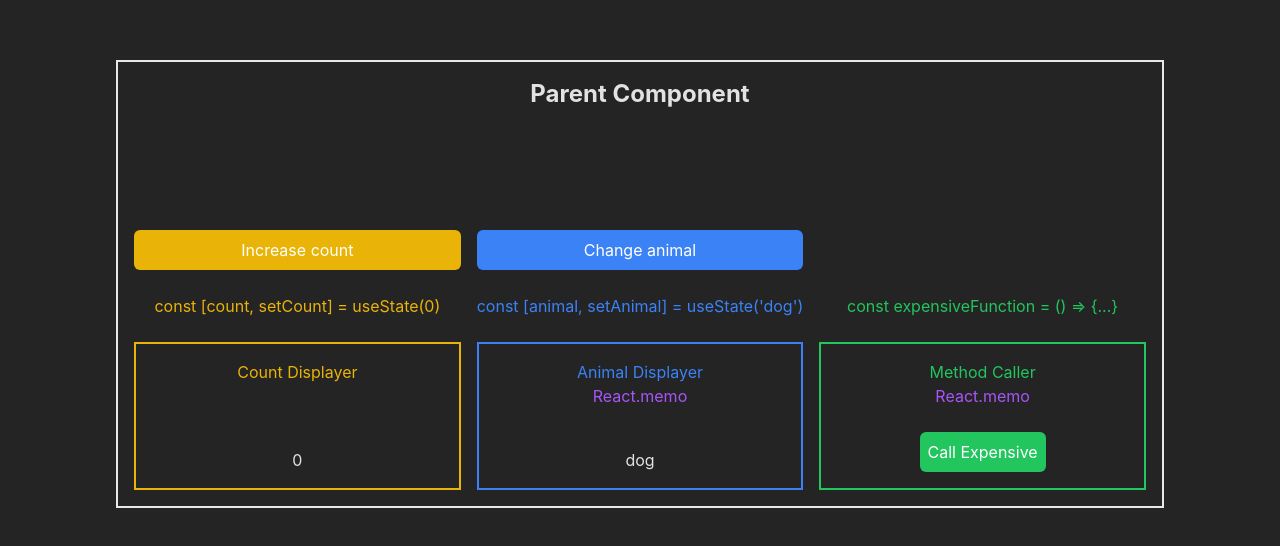
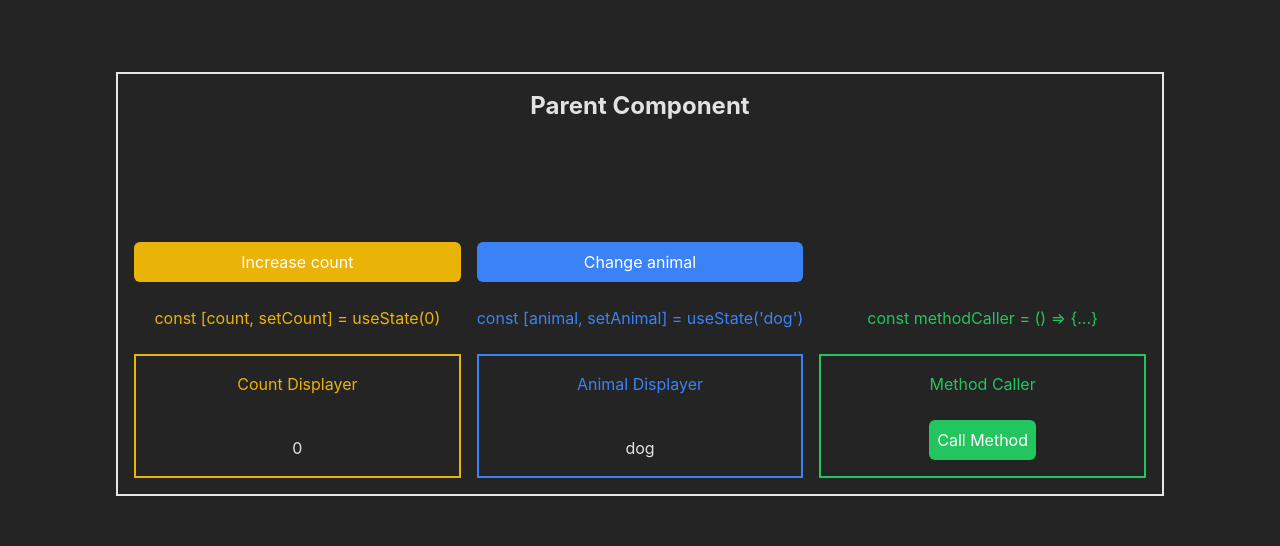
Before and after one commit to SilviuIordache/react-feature, a React (Vite) app: page / in a window 1280 px wide. Shown: the part 116-662 px from the top of the page. Built offline with nearby package versions, Linux system fonts and the light colour scheme.

Commit message:
Simplify examples

```diff
--- a/src/ReactConcepts/UseCallback/AnimalDisplayer.tsx
+++ b/src/ReactConcepts/UseCallback/AnimalDisplayer.tsx
@@ -5,8 +5,7 @@ import { RenderDisplayer } from '../../hooks/RenderDisplayer';
 interface AnimalDisplayerProps {
   animal: string;
 }
-export const AnimalDisplayer = React.memo(
-  ({ animal }: AnimalDisplayerProps) => {
+export const AnimalDisplayer = ({ animal }: AnimalDisplayerProps) => {
   const showRerender = useRenderIndicator();
 
   useEffect(() => {
@@ -15,16 +14,15 @@ export const AnimalDisplayer = React.memo(
 
   return (
     <div className="border-2 border-blue-500 p-4 flex flex-col justify-between">
-        <RenderDisplayer showRerender={showRerender} />
+      {/* <RenderDisplayer showRerender={showRerender} /> */}
 
       <div>
         <div className=" text-blue-500">Animal Displayer</div>
 
-          <div className="text-purple-500">React.memo</div>
+        {/* <div className="text-purple-500">React.memo</div> */}
       </div>
 
       <p> {animal}</p>
     </div>
   );
-  }
-);
+};
--- a/src/ReactConcepts/UseCallback/CountDisplayer.tsx
+++ b/src/ReactConcepts/UseCallback/CountDisplayer.tsx
@@ -10,7 +10,7 @@ export const CountDisplayer = ({ count }: { count: number }) => {
 
   return (
     <div className="border-2 border-yellow-500 p-4 flex flex-col justify-between">
-      <RenderDisplayer showRerender={showRerender} />
+      {/* <RenderDisplayer showRerender={showRerender} /> */}
 
       <div className="text-yellow-500">Count Displayer</div>
 
--- a/src/ReactConcepts/UseCallback/MethodCaller.tsx
+++ b/src/ReactConcepts/UseCallback/MethodCaller.tsx
@@ -3,33 +3,33 @@ import useRenderIndicator from '../../hooks/useRenderIndicator';
 import { RenderDisplayer } from '../../hooks/RenderDisplayer';
 
 interface MethodCallerProps {
-  expensiveHandler: () => void;
+  methodHandler: () => void;
 }
 
 export const MethodCaller = React.memo(
-  ({ expensiveHandler }: MethodCallerProps) => {
+  ({ methodHandler }: MethodCallerProps) => {
     const showRerender = useRenderIndicator();
 
     useEffect(() => {
       console.log(
-        'MethodCaller re-rendered. The expensiveHandler prop has changed'
+        'MethodCaller re-rendered. The methodHandler prop has changed'
       );
-    }, [expensiveHandler]);
+    }, [methodHandler]);
 
     return (
       <div className="border-2 border-green-500 p-4">
-        <RenderDisplayer showRerender={showRerender} />
+        {/* <RenderDisplayer showRerender={showRerender} /> */}
 
         <div className="mb-6">
           <div className="text-green-500">Method Caller</div>
-          <div className="text-purple-500">React.memo</div>
+          {/* <div className="text-purple-500">React.memo</div> */}
         </div>
 
         <button
           className="bg-green-500 text-white p-2 rounded-md"
-          onClick={expensiveHandler}
+          onClick={methodHandler}
         >
-          Call Expensive
+          Call Method
         </button>
       </div>
     );
--- a/src/ReactConcepts/UseCallback/index.tsx
+++ b/src/ReactConcepts/UseCallback/index.tsx
@@ -11,20 +11,25 @@ export const UseCallback = () => {
   const [count, setCount] = useState(0);
   const [animal, setAnimal] = useState('dog');
 
-  // TODO: rename this; its irrelevant if the function is expensive or not
-  const expensiveFunction = useCallback(() => {
-    for (let i = 0; i < 1000000000; i++) {}
-    console.log('expensiveFunction called');
-  }, []);
+  const increaseCount = () => {
+    setCount(count + 1);
+  };
 
-  // const expensiveFunction = () => {
-  //   for (let i = 0; i < 1000000000; i++) {}
-  //   console.log('expensiveFunction called');
-  // };
+  const changeAnimal = () => {
+    setAnimal(animal === 'dog' ? 'cat' : 'dog');
+  };
+
+  // const methodHandler = useCallback(() => {
+  //   console.log('methodHandler called');
+  // }, []);
+
+  const methodHandler = () => {
+    console.log('methodHandler called');
+  };
 
   return (
     <div className="border-2 border-white-500 p-4">
-      <RenderDisplayer showRerender={showRerender} />
+      {/* <RenderDisplayer showRerender={showRerender} /> */}
       <h1 className="text-2xl font-bold mb-24">Parent Component</h1>
 
       <div className="mt-2 flex justify-center ">
@@ -34,14 +39,14 @@ export const UseCallback = () => {
       <div className="grid grid-cols-3 gap-4 mt-6">
         <button
           className="bg-yellow-500 text-white p-2 rounded-md"
-          onClick={() => setCount(count + 1)}
+          onClick={increaseCount}
         >
           Increase count
         </button>
 
         <button
           className="bg-blue-500 text-white p-2 rounded-md"
-          onClick={() => setAnimal(animal === 'dog' ? 'cat' : 'dog')}
+          onClick={changeAnimal}
         >
           Change animal
         </button>
@@ -60,7 +65,7 @@ export const UseCallback = () => {
           </div>
         </div>
 
-        <div className="text-green-500">{`const expensiveFunction = () => {...}`}</div>
+        <div className="text-green-500">{`const methodCaller = () => {...}`}</div>
       </div>
 
       <div className="grid grid-cols-3 gap-4 mt-6">
@@ -68,7 +73,7 @@ export const UseCallback = () => {
 
         <AnimalDisplayer animal={animal} />
 
-        <MethodCaller expensiveHandler={expensiveFunction} />
+        <MethodCaller methodHandler={methodHandler} />
       </div>
     </div>
   );
```
Lines whose indentation alone changed are shown as unchanged.
